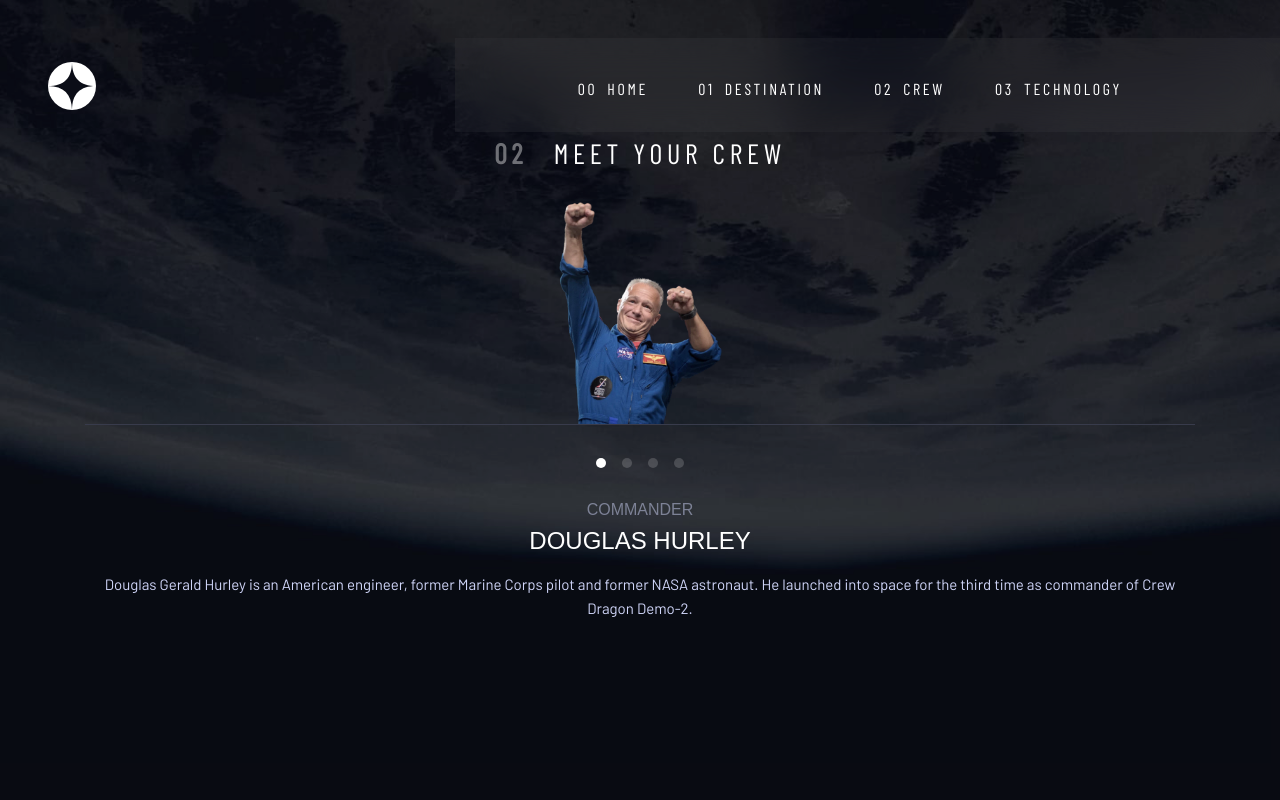
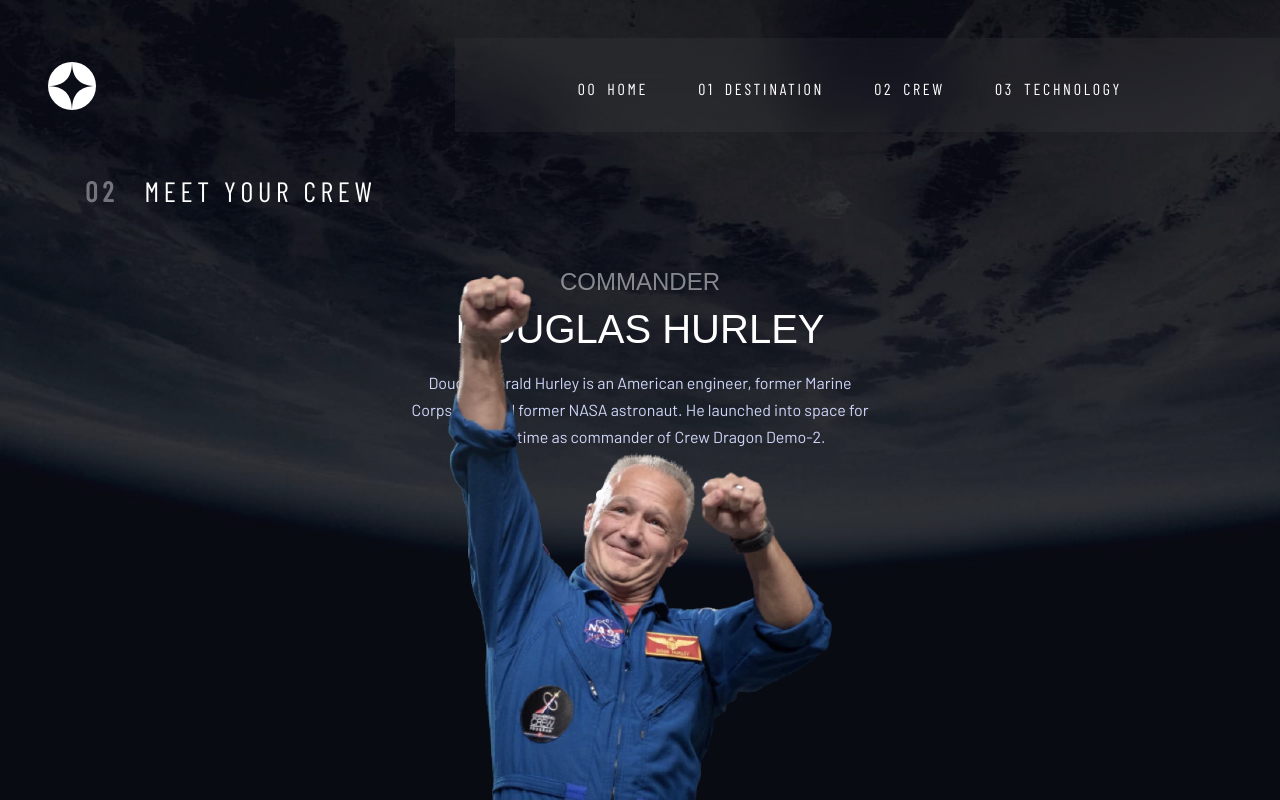
Before and after one commit to JorgeAMendoza/space-tourism-site, a Next.js app: page /crew in a window 1280 px wide. Built offline with nearby package versions, Linux system fonts and the light colour scheme; a web font is replaced by a local one.

Commit message:
adjust images for tablet view
use `absolute` to position the images to the bottom of each screen with
a defined height. Use data attributes to adjust the width of the text
for each crew member based on the name to match the figma design.

```diff
--- a/app/crew/components/Crew/Crew.tsx
+++ b/app/crew/components/Crew/Crew.tsx
@@ -12,12 +12,12 @@
   return (
     <div className={style.crew}>
       <div className={style.crewInfo}>
-        <div>{children}</div>
+        <div className={style.nav}>{children}</div>
         <h2 className={bellefair.className}>
           <p>{data.role}</p>
           {data.name}
         </h2>
-        <p>{data.bio}</p>
+        <p data-name={data.name}>{data.bio}</p>
       </div>
       <div className={style.crewImage}>
         {/* eslint-disable-next-line @next/next/no-img-element */}
--- a/app/crew/components/Crew/crew.module.css
+++ b/app/crew/components/Crew/crew.module.css
@@ -5,21 +5,32 @@
   margin-top: 2.8rem;
 }
 
-.nav {
-  border: 1px solid red;
-}
-
 .crewInfo {
-  grid-area: 'crewInfo';
   margin-top: 2.5rem;
   text-align: center;
 }
 
-.crewInfo p {
+.crewInfo > p {
   font-size: 1.5rem;
   color: var(--purple-text);
   margin-block-start: 1.3rem;
   line-height: 1.6;
+  width: min(100%, 45.8rem);
+  margin: 0 auto;
+}
+
+/* adjust other crew member text */
+.crewInfo > p[data-name*='Shuttleworth'] {
+  width: min(100%, 50.8rem);
+}
+
+.crewInfo > p[data-name*='Glover'] {
+  width: min(100%, 58.8rem);
+}
+
+.crewInfo > p[data-name*='Ansari'] {
+  width: min(100%, 52.8rem);
+  overflow-wrap: normal;
 }
 
 .crewInfo h2 {
@@ -35,12 +46,56 @@
 }
 
 .crewImage {
-  grid-area: 'crewImage';
   border-bottom: 1px solid #383b4b;
 }
 
 .crewImage img {
   margin: 0 auto;
-  width: fit-content;
   height: 22.2rem;
+  object-fit: contain;
 }
+
+@media screen and (min-width: 768px) {
+  .crew {
+    flex-direction: column;
+  }
+
+  .crewImage {
+    border-bottom: none;
+    position: absolute;
+    bottom: 0;
+    left: 0;
+    right: 0;
+  }
+
+  .crewImage img {
+    height: 100%;
+    height: 52.6rem;
+  }
+
+  .crewInfo {
+    display: flex;
+    flex-direction: column;
+  }
+
+  .crewInfo > p {
+    margin-block-start: 1rem;
+    font-size: 1.6rem;
+    line-height: 1.7;
+  }
+
+  .crewInfo h2 {
+    font-size: 4rem;
+    margin-block-start: 0;
+  }
+
+  .crewInfo h2 > p {
+    font-size: 2.4rem;
+    line-height: 1.4;
+  }
+
+  .nav {
+    order: 1;
+    margin-top: 3.2rem;
+  }
+}
--- a/app/crew/crew.module.css
+++ b/app/crew/crew.module.css
@@ -1,8 +1,19 @@
 .crew {
   composes: container from '../../styles/utils.module.css';
-  width: min(87%, 111rem);
+  width: 87%;
 }
 
 .pageTitle {
   composes: title from '../../styles/utils/fonts.module.css';
 }
+
+@media screen and (min-width: 768px) {
+  .crew {
+    margin-block-start: 3.8rem;
+    width: min(90%, 111rem);
+  }
+
+  .pageTitle {
+    text-align: left;
+  }
+}
--- a/app/destinations/destinations.module.css
+++ b/app/destinations/destinations.module.css
@@ -1,6 +1,6 @@
 .destinations {
   composes: container from '../../styles/utils.module.css';
-  width: min(87%, 111rem);
+  width: 87%;
 }
 
 .pageTitle {
@@ -10,6 +10,7 @@
 @media screen and (min-width: 768px) {
   .destinations {
     margin-block-start: 3.8rem;
+    width: min(90%, 111rem);
   }
 
   .pageTitle {
```
